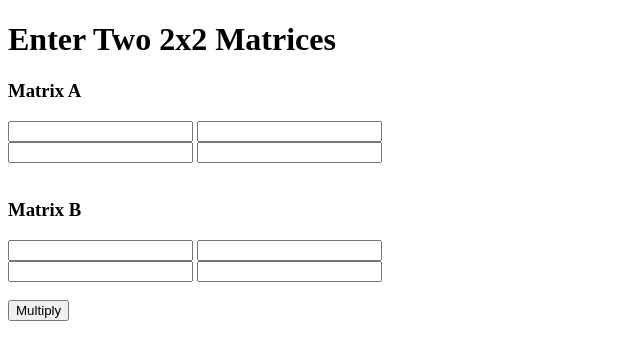
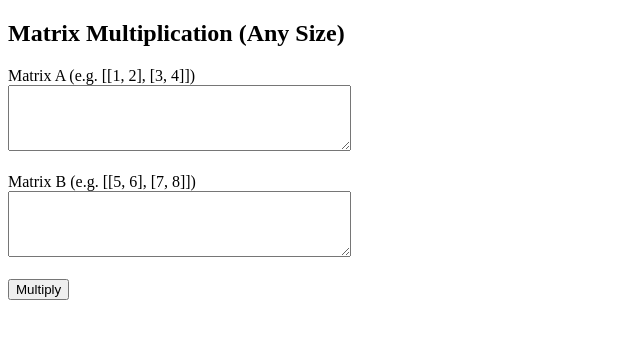
Before and after one commit to nejum05/matrix, a Flask app: page / in a window 1280 px wide. Shown: the top 360 px of the page, without its empty margins (0-640 px from the left). Run offline with Flask 2, Linux system fonts and the light colour scheme.

Commit message:
first commit

```diff
--- a/app.py
+++ b/app.py
@@ -2,34 +2,34 @@ from flask import Flask, request, render_template
 
 app = Flask(__name__)
 
-@app.route('/')
+@app.route('/', methods=['GET', 'POST'])
 def index():
-    return render_template('index.html')
+    result = None
+    error = None
 
-@app.route('/multiply', methods=['POST'])
-def multiply():
-    try:
-        # Extract values from form
-        a11 = int(request.form['a11'])
-        a12 = int(request.form['a12'])
-        a21 = int(request.form['a21'])
-        a22 = int(request.form['a22'])
+    if request.method == 'POST':
+        try:
+            matrix_a = eval(request.form['matrix_a'])
+            matrix_b = eval(request.form['matrix_b'])
 
-        b11 = int(request.form['b11'])
-        b12 = int(request.form['b12'])
-        b21 = int(request.form['b21'])
-        b22 = int(request.form['b22'])
+            # Validate if matrices can be multiplied
+            if len(matrix_a[0]) != len(matrix_b):
+                error = "Number of columns in Matrix A must equal number of rows in Matrix B"
+            else:
+                # Matrix multiplication
+                result = []
+                for i in range(len(matrix_a)):
+                    row = []
+                    for j in range(len(matrix_b[0])):
+                        sum = 0
+                        for k in range(len(matrix_b)):
+                            sum += matrix_a[i][k] * matrix_b[k][j]
+                        row.append(sum)
+                    result.append(row)
+        except Exception as e:
+            error = f"Invalid input: {e}"
 
-        # Matrix multiplication (2x2)
-        result = [
-            [a11*b11 + a12*b21, a11*b12 + a12*b22],
-            [a21*b11 + a22*b21, a21*b12 + a22*b22]
-        ]
-
-        return render_template('result.html', result=result)
-
-    except ValueError:
-        return "Please enter valid integers only."
+    return render_template('index.html', result=result, error=error)
 
 if __name__ == '__main__':
     app.run(debug=True)
--- a/templates/index.html
+++ b/templates/index.html
@@ -4,17 +4,24 @@
     <title>Matrix Multiplication</title>
 </head>
 <body>
-    <h1>Enter Two 2x2 Matrices</h1>
-    <form action="/multiply" method="post">
-        <h3>Matrix A</h3>
-        <input name="a11"> <input name="a12"><br>
-        <input name="a21"> <input name="a22"><br><br>
+    <h2>Matrix Multiplication (Any Size)</h2>
+    <form method="post">
+        <label>Matrix A (e.g. [[1, 2], [3, 4]])</label><br>
+        <textarea name="matrix_a" rows="4" cols="40"></textarea><br><br>
 
-        <h3>Matrix B</h3>
-        <input name="b11"> <input name="b12"><br>
-        <input name="b21"> <input name="b22"><br><br>
+        <label>Matrix B (e.g. [[5, 6], [7, 8]])</label><br>
+        <textarea name="matrix_b" rows="4" cols="40"></textarea><br><br>
 
-        <input type="submit" value="Multiply">
+        <button type="submit">Multiply</button>
     </form>
+
+    {% if error %}
+        <p style="color: red;"><strong>{{ error }}</strong></p>
+    {% endif %}
+
+    {% if result %}
+        <h3>Result:</h3>
+        <pre>{{ result }}</pre>
+    {% endif %}
 </body>
 </html>
```
